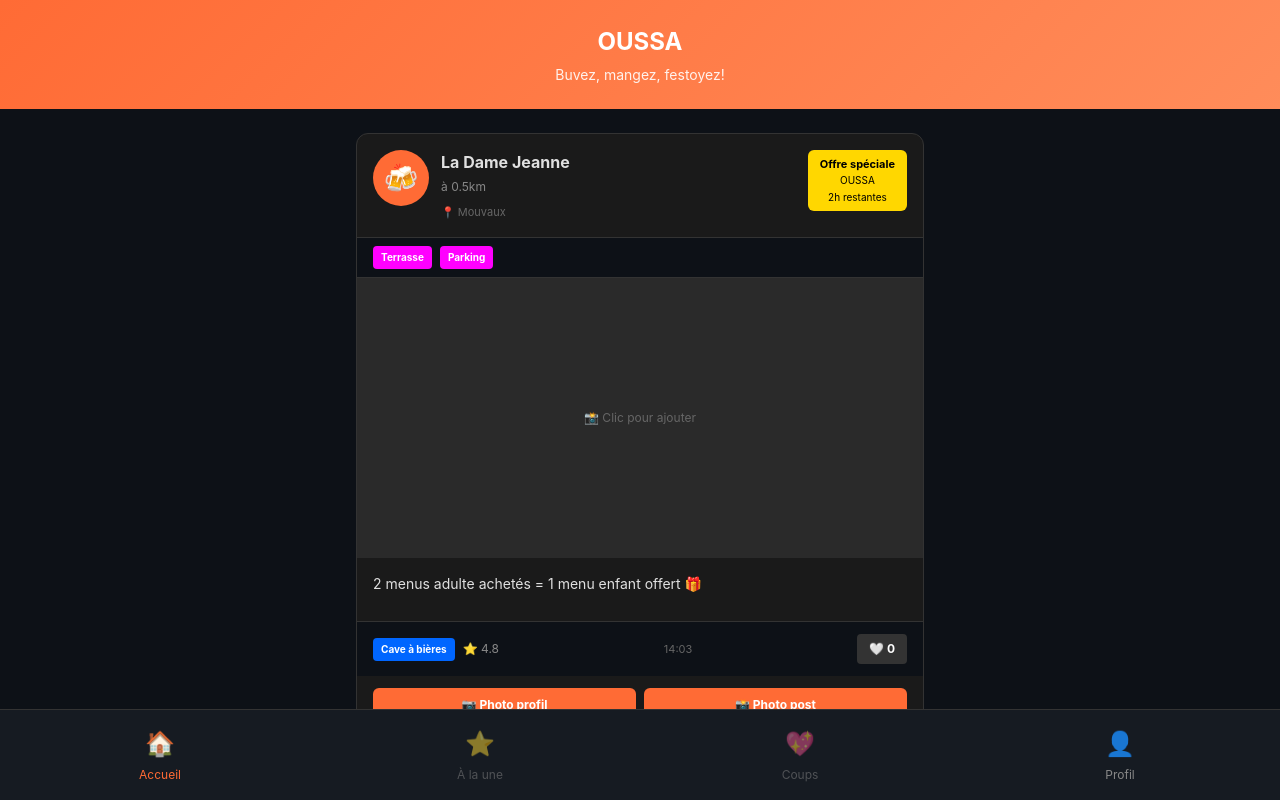
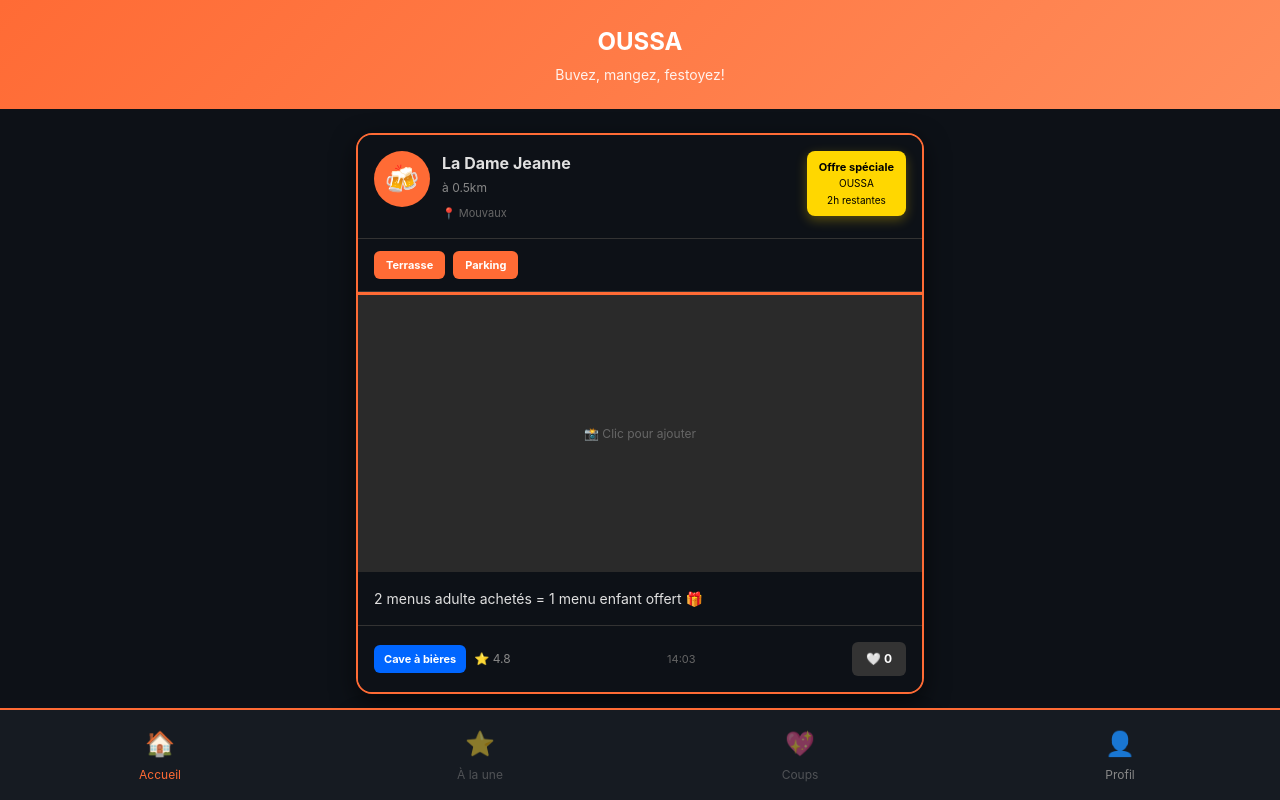
Before and after one commit to apahouhaha/oussa-app, a React (Vite) app: page / in a window 1280 px wide. Both pictures are taken after a click on the button "👤 Utilisateur". Shown: the top 800 px of the page. Built offline with nearby package versions, Linux system fonts and the light colour scheme.

Commit message:
Redesign Option 1: bordures orange, shadows, tags orange

```diff
--- a/src/App.tsx
+++ b/src/App.tsx
@@ -114,10 +114,8 @@ export default function App() {
         {activeTab === 'home' && (
           <div>
             {BARS.map((bar) => (
-              <div key={bar.id} style={{ backgroundColor: '#1a1a1a', borderRadius: '12px', overflow: 'hidden', marginBottom: '24px', border: '1px solid #333' }}>
-
-                {/* HEADER: Avatar + Info + Promo Badge */}
-                <div style={{ display: 'flex', alignItems: 'flex-start', padding: '16px', borderBottom: '1px solid #333', position: 'relative' }}>
+              <div key={bar.id} style={{ backgroundColor: '#1a1a1a', borderRadius: '16px', overflow: 'hidden', marginBottom: '20px', border: '2px solid #FF6B35', boxShadow: '0 8px 24px rgba(0, 0, 0, 0.6)' }}>
+                <div style={{ display: 'flex', alignItems: 'flex-start', padding: '16px', borderBottom: '1px solid #333', backgroundColor: '#0d1117' }}>
                   <div style={{ display: 'flex', alignItems: 'flex-start', gap: '12px', flex: 1 }}>
                     <div style={{ width: '56px', height: '56px', borderRadius: '50%', backgroundColor: '#FF6B35', display: 'flex', alignItems: 'center', justifyContent: 'center', fontSize: '28px', cursor: 'pointer', flexShrink: 0, overflow: 'hidden' }} onClick={() => handlePhotoUpload(bar.id, 'profile')}>
                       {barPhotos[bar.id]?.profile ? <img src={barPhotos[bar.id].profile} style={{ width: '100%', height: '100%', objectFit: 'cover' }} /> : bar.emoji}
@@ -128,31 +126,27 @@ export default function App() {
                       <div style={{ fontSize: '11px', color: '#666' }}>📍 {bar.location}</div>
                     </div>
                   </div>
-
-                  <div style={{ backgroundColor: '#FFD700', color: '#000', padding: '6px 12px', borderRadius: '6px', fontSize: '11px', fontWeight: 'bold', whiteSpace: 'nowrap', marginLeft: '12px', textAlign: 'center' }}>
+                  <div style={{ backgroundColor: '#FFD700', color: '#000', padding: '8px 12px', borderRadius: '8px', fontSize: '11px', fontWeight: 'bold', whiteSpace: 'nowrap', marginLeft: '12px', textAlign: 'center', boxShadow: '0 4px 12px rgba(255, 215, 0, 0.3)' }}>
                     <div>Offre spéciale</div>
                     <div style={{ fontSize: '10px', fontWeight: 'normal' }}>OUSSA</div>
                     <div style={{ fontSize: '10px', fontWeight: 'normal', marginTop: '2px' }}>2h restantes</div>
                   </div>
                 </div>
 
-                {/* TAGS */}
-                <div style={{ padding: '8px 16px', display: 'flex', gap: '8px', flexWrap: 'wrap', borderBottom: '1px solid #333', backgroundColor: '#0d1117' }}>
+                <div style={{ padding: '12px 16px', display: 'flex', gap: '8px', flexWrap: 'wrap', borderBottom: '1px solid #333', backgroundColor: '#0d1117' }}>
                   {bar.tags.map((tag) => (
-                    <div key={tag} style={{ backgroundColor: '#FF00FF', color: 'white', padding: '4px 8px', borderRadius: '4px', fontSize: '10px', fontWeight: 'bold' }}>
+                    <div key={tag} style={{ backgroundColor: '#FF6B35', color: 'white', padding: '6px 12px', borderRadius: '6px', fontSize: '11px', fontWeight: 'bold' }}>
                       {tag}
                     </div>
                   ))}
                 </div>
 
-                {/* POST IMAGE */}
-                <div style={{ width: '100%', height: '280px', backgroundColor: '#2a2a2a', display: 'flex', alignItems: 'center', justifyContent: 'center', cursor: 'pointer', padding: '16px', textAlign: 'center', fontSize: '12px', color: '#666', overflow: 'hidden' }} onClick={() => handlePhotoUpload(bar.id, 'post')}>
+                <div style={{ width: '100%', height: '280px', backgroundColor: '#2a2a2a', display: 'flex', alignItems: 'center', justifyContent: 'center', cursor: 'pointer', textAlign: 'center', fontSize: '12px', color: '#666', overflow: 'hidden', borderTop: '3px solid #FF6B35' }} onClick={() => handlePhotoUpload(bar.id, 'post')}>
                   {barPhotos[bar.id]?.post ? <img src={barPhotos[bar.id].post} style={{ width: '100%', height: '100%', objectFit: 'cover' }} /> : '📸 Clic pour ajouter'}
                 </div>
 
-                {/* DESCRIPTION */}
-                <div style={{ padding: '16px', borderBottom: '1px solid #333' }}>
-                  <div style={{ fontSize: '14px', lineHeight: '1.4', marginBottom: '12px', color: '#e0e0e0' }}>
+                <div style={{ padding: '16px', borderBottom: '1px solid #333', backgroundColor: '#0d1117' }}>
+                  <div style={{ fontSize: '14px', lineHeight: '1.5', color: '#e0e0e0' }}>
                     {bar.id === 1 && '2 menus adulte achetés = 1 menu enfant offert 🎁'}
                     {bar.id === 2 && 'Happy hour 17h-19h: -30% sur les bières 🍻'}
                     {bar.id === 3 && 'Terrasse disponible maintenant! ☀️'}
@@ -165,28 +159,17 @@ export default function App() {
                   </div>
                 </div>
 
-                {/* TYPE + RATING + TIME + LIKE BUTTON */}
-                <div style={{ padding: '12px 16px', display: 'flex', alignItems: 'center', justifyContent: 'space-between', backgroundColor: '#0d1117', gap: '12px', flexWrap: 'wrap' }}>
+                <div style={{ padding: '16px', display: 'flex', alignItems: 'center', justifyContent: 'space-between', backgroundColor: '#0d1117', gap: '12px', flexWrap: 'wrap' }}>
                   <div style={{ display: 'flex', alignItems: 'center', gap: '8px' }}>
-                    <div style={{ backgroundColor: '#0066FF', color: 'white', padding: '4px 8px', borderRadius: '4px', fontSize: '10px', fontWeight: 'bold' }}>
+                    <div style={{ backgroundColor: '#0066FF', color: 'white', padding: '6px 10px', borderRadius: '6px', fontSize: '11px', fontWeight: 'bold' }}>
                       {bar.type}
                     </div>
                     <div style={{ fontSize: '12px', color: '#888' }}>⭐ {bar.rating}</div>
                   </div>
-
-                  <div style={{ fontSize: '11px', color: '#666' }}>
-                    {formatTime()}
-                  </div>
-
-                  <button onClick={() => toggleLike(bar.id)} style={{ padding: '6px 12px', backgroundColor: likes[bar.id] ? '#FF6B35' : '#333', color: 'white', border: 'none', borderRadius: '4px', cursor: 'pointer', fontSize: '12px', fontWeight: 'bold', display: 'flex', alignItems: 'center', gap: '4px' }}>
+                  <div style={{ fontSize: '11px', color: '#666' }}>{formatTime()}</div>
+                  <button onClick={() => toggleLike(bar.id)} style={{ padding: '8px 14px', backgroundColor: likes[bar.id] ? '#FF6B35' : '#333', color: 'white', border: 'none', borderRadius: '6px', cursor: 'pointer', fontSize: '12px', fontWeight: 'bold', display: 'flex', alignItems: 'center', gap: '6px', transition: 'all 0.2s' }}>
                     {likes[bar.id] ? '❤️' : '🤍'} {likeCount[bar.id] || 0}
                   </button>
-                </div>
-
-                {/* UPLOAD BUTTONS */}
-                <div style={{ padding: '12px 16px', display: 'flex', gap: '8px' }}>
-                  <button style={{ flex: 1, padding: '8px 12px', backgroundColor: '#FF6B35', color: 'white', border: 'none', borderRadius: '6px', cursor: 'pointer', fontSize: '12px', fontWeight: 'bold' }} onClick={() => handlePhotoUpload(bar.id, 'profile')}>📷 Photo profil</button>
-                  <button style={{ flex: 1, padding: '8px 12px', backgroundColor: '#FF6B35', color: 'white', border: 'none', borderRadius: '6px', cursor: 'pointer', fontSize: '12px', fontWeight: 'bold' }} onClick={() => handlePhotoUpload(bar.id, 'post')}>📸 Photo post</button>
                 </div>
               </div>
             ))}
@@ -194,7 +177,7 @@ export default function App() {
         )}
 
         {activeTab === 'profile' && (
-          <div style={{ backgroundColor: '#1a1a1a', padding: '24px', borderRadius: '8px', textAlign: 'center' }}>
+          <div style={{ backgroundColor: '#1a1a1a', padding: '24px', borderRadius: '12px', textAlign: 'center', border: '2px solid #FF6B35', boxShadow: '0 8px 24px rgba(0, 0, 0, 0.6)' }}>
             <div style={{ fontSize: '48px', marginBottom: '16px' }}>👤</div>
             <p style={{ fontSize: '18px', fontWeight: 'bold', marginBottom: '8px' }}>{email.split('@')[0]}</p>
             <p style={{ fontSize: '12px', color: '#888', marginBottom: '24px' }}>{email}</p>
@@ -205,7 +188,7 @@ export default function App() {
 
       <input ref={fileInputRef} type="file" accept="image/*" onChange={processPhotoUpload} style={{ display: 'none' }} />
 
-      <div style={{ position: 'fixed', bottom: 0, left: 0, right: 0, backgroundColor: '#161b22', borderTop: '1px solid #333', display: 'flex', justifyContent: 'space-around', zIndex: 100 }}>
+      <div style={{ position: 'fixed', bottom: 0, left: 0, right: 0, backgroundColor: '#161b22', borderTop: '2px solid #FF6B35', display: 'flex', justifyContent: 'space-around', zIndex: 100 }}>
         <div style={{ flex: 1, padding: '16px 8px', textAlign: 'center', color: activeTab === 'home' ? '#FF6B35' : '#888', cursor: 'pointer', fontSize: '12px' }} onClick={() => setActiveTab('home')}>
           <div style={{ fontSize: '24px', marginBottom: '4px' }}>🏠</div><div>Accueil</div>
         </div>
```
